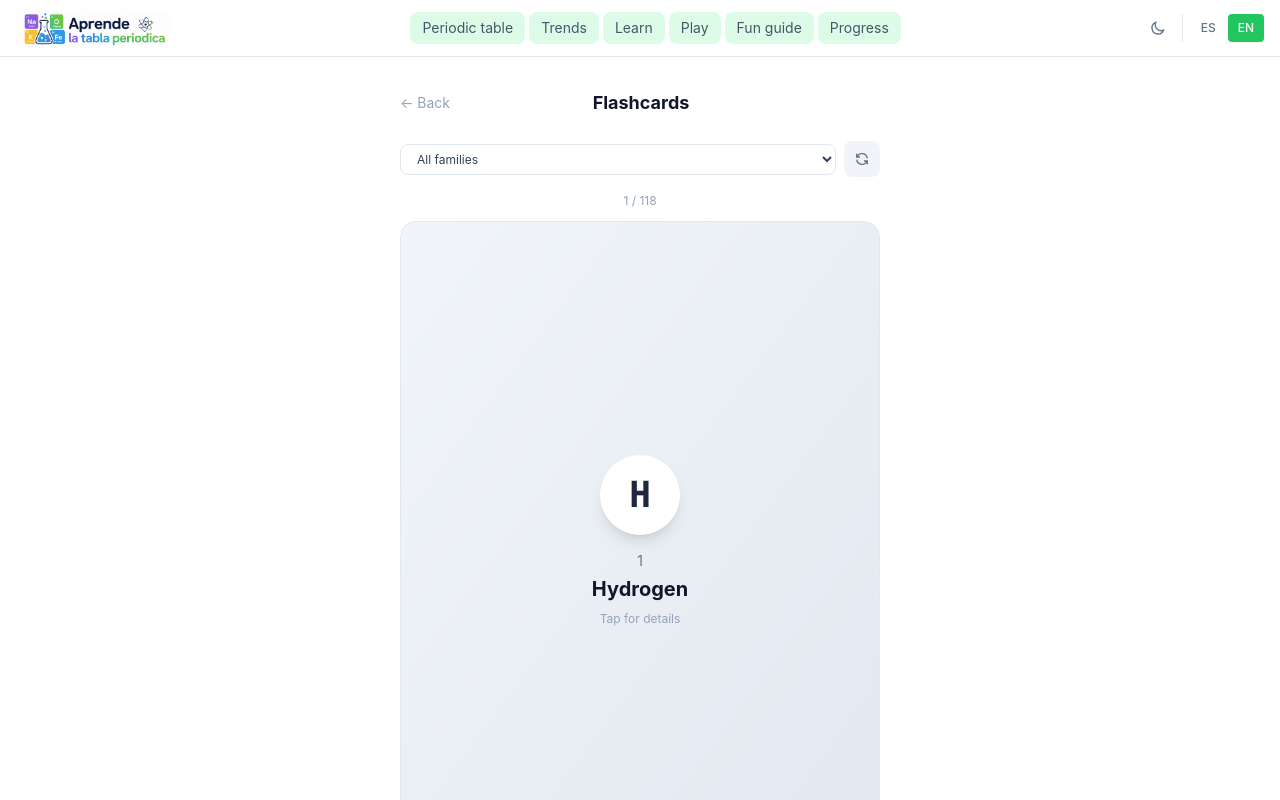
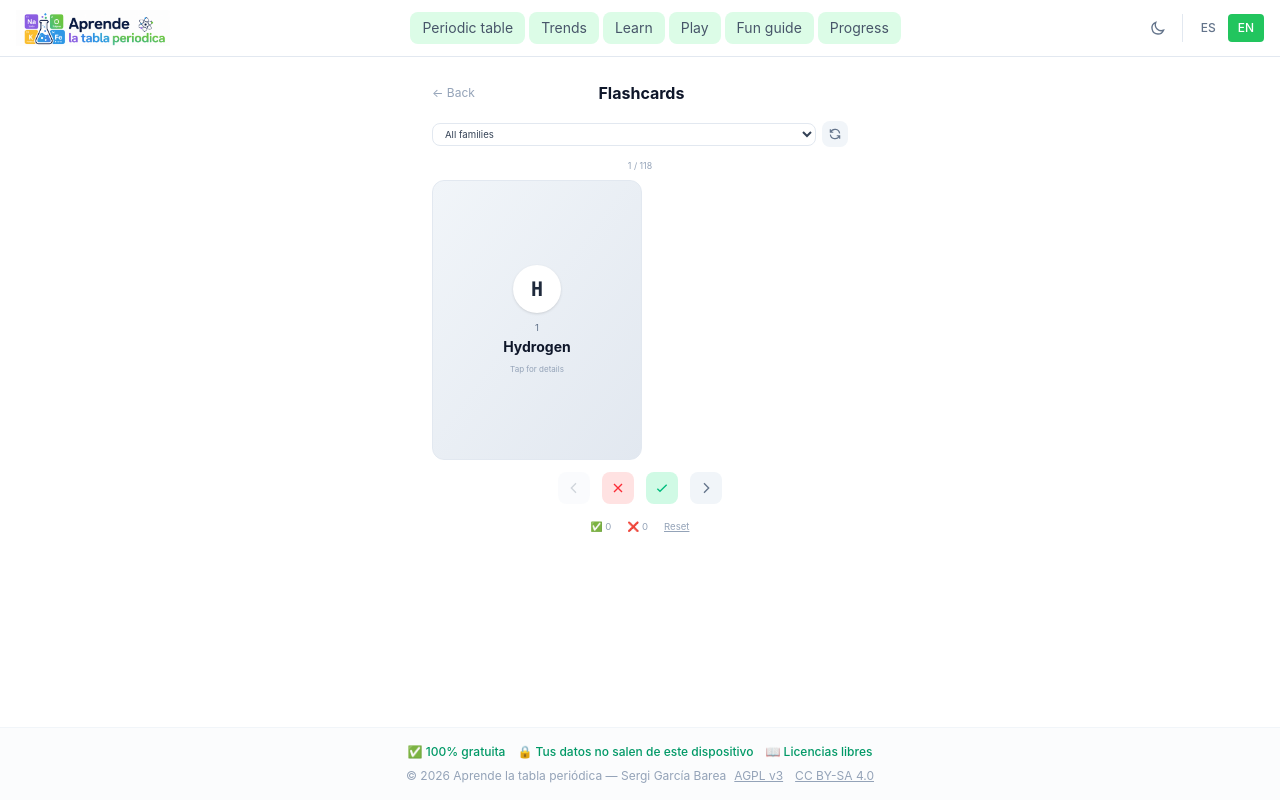
Before and after one commit to sergarb1/TablaPeriodica, a Vue app: page /#/flashcards in a window 1280 px wide. Shown: the top 800 px of the page. Built offline with nearby package versions, Linux system fonts and the light colour scheme.

Commit message:
Flashcards much smaller: reduced card size, padding, font sizes, gaps, buttons

```diff
--- a/src/pages/FlashcardsPage.vue
+++ b/src/pages/FlashcardsPage.vue
@@ -83,72 +83,72 @@ function name(el: ElementData) {
 </script>
 
 <template>
-  <div class="max-w-lg mx-auto px-4 py-8">
-    <div class="flex items-center justify-between mb-6" v-motion :initial="{ y: -10, opacity: 0 }" :visible="{ y: 0, opacity: 1 }" :duration="300">
-      <router-link to="/learn" class="text-sm text-slate-400 hover:text-slate-600 dark:hover:text-slate-300 transition-colors">&larr; {{ t('app.back') }}</router-link>
-      <h1 class="text-lg font-bold text-slate-900 dark:text-white">{{ t('app.flashcards') }}</h1>
-      <div class="w-12"></div>
+  <div class="max-w-md mx-auto px-4 py-6">
+    <div class="flex items-center justify-between mb-4" v-motion :initial="{ y: -10, opacity: 0 }" :visible="{ y: 0, opacity: 1 }" :duration="300">
+      <router-link to="/learn" class="text-xs text-slate-400 hover:text-slate-600 dark:hover:text-slate-300 transition-colors">&larr; {{ t('app.back') }}</router-link>
+      <h1 class="text-base font-bold text-slate-900 dark:text-white">{{ t('app.flashcards') }}</h1>
+      <div class="w-10"></div>
     </div>
 
-    <div v-if="!currentCard" class="text-center py-20 text-slate-400">
-      <p class="text-lg">{{ t('app.loading') }}</p>
+    <div v-if="!currentCard" class="text-center py-16 text-slate-400">
+      <p class="text-sm">{{ t('app.loading') }}</p>
     </div>
 
     <template v-else>
-      <div class="flex items-center gap-2 mb-4">
-        <select v-model="selectedFamily" class="flex-1 text-xs rounded-lg border border-slate-200 dark:border-slate-700 bg-white dark:bg-slate-900 text-slate-700 dark:text-slate-300 px-3 py-1.5">
+      <div class="flex items-center gap-1.5 mb-3">
+        <select v-model="selectedFamily" class="flex-1 text-[0.6rem] rounded-lg border border-slate-200 dark:border-slate-700 bg-white dark:bg-slate-900 text-slate-700 dark:text-slate-300 px-2 py-1">
           <option value="">{{ t('learn.allFamilies') || 'All families' }}</option>
           <option v-for="f in families" :key="f" :value="f">{{ f === 'nonmetal' ? (locale === 'es' ? 'No metal' : 'Nonmetal') : f.replace(/_/g, ' ') }}</option>
         </select>
-        <button @click="shuffle" class="p-2.5 rounded-lg bg-slate-100 dark:bg-slate-800 text-slate-500 hover:text-slate-700 dark:hover:text-slate-300 transition-colors" title="Shuffle">
-          <svg class="w-4 h-4" fill="none" stroke="currentColor" stroke-width="2" viewBox="0 0 24 24"><path d="M4 4v5h.582m15.356 2A8.001 8.001 0 004.582 9m0 0H9m11 11v-5h-.581m0 0a8.003 8.003 0 01-15.357-2m15.357 2H15"/></svg>
+        <button @click="shuffle" class="p-1.5 rounded-lg bg-slate-100 dark:bg-slate-800 text-slate-500 hover:text-slate-700 dark:hover:text-slate-300 transition-colors" title="Shuffle">
+          <svg class="w-3.5 h-3.5" fill="none" stroke="currentColor" stroke-width="2" viewBox="0 0 24 24"><path d="M4 4v5h.582m15.356 2A8.001 8.001 0 004.582 9m0 0H9m11 11v-5h-.581m0 0a8.003 8.003 0 01-15.357-2m15.357 2H15"/></svg>
         </button>
       </div>
 
-      <div class="text-center text-xs text-slate-400 mb-3">{{ currentIndex + 1 }} / {{ filteredElements.length }}</div>
+      <div class="text-center text-[0.55rem] text-slate-400 mb-2">{{ currentIndex + 1 }} / {{ filteredElements.length }}</div>
 
-      <div class="aspect-[3/4] cursor-pointer perspective-1000 mb-4" @click="flip">
+      <div class="aspect-[3/4] max-h-[280px] cursor-pointer perspective-1000 mb-3" @click="flip">
         <div class="relative w-full h-full transition-transform duration-[600ms] preserve-3d" :class="{ 'rotate-y-180': flipped }">
-          <div class="absolute inset-0 rounded-2xl bg-gradient-to-br from-slate-100 to-slate-200 dark:from-slate-800 dark:to-slate-900 border border-slate-200 dark:border-slate-700 flex flex-col items-center justify-center backface-hidden p-6">
-            <div class="w-20 h-20 rounded-full bg-white dark:bg-slate-800 shadow-lg flex items-center justify-center mb-4">
-              <span class="text-4xl font-bold font-mono text-slate-800 dark:text-slate-200">{{ currentCard.symbol }}</span>
+          <div class="absolute inset-0 rounded-xl bg-gradient-to-br from-slate-100 to-slate-200 dark:from-slate-800 dark:to-slate-900 border border-slate-200 dark:border-slate-700 flex flex-col items-center justify-center backface-hidden p-3">
+            <div class="w-12 h-12 rounded-full bg-white dark:bg-slate-800 shadow flex items-center justify-center mb-2">
+              <span class="text-xl font-bold font-mono text-slate-800 dark:text-slate-200">{{ currentCard.symbol }}</span>
             </div>
-            <p class="text-sm text-slate-500 dark:text-slate-400 mb-1">{{ currentCard.atomicNumber }}</p>
-            <h2 class="text-xl font-bold text-slate-900 dark:text-white">{{ name(currentCard) }}</h2>
-            <p class="text-xs text-slate-400 mt-2">{{ t('learn.tapToFlip') || 'Tap to reveal' }}</p>
+            <p class="text-[0.6rem] text-slate-500 dark:text-slate-400 mb-0.5">{{ currentCard.atomicNumber }}</p>
+            <h2 class="text-sm font-bold text-slate-900 dark:text-white">{{ name(currentCard) }}</h2>
+            <p class="text-[0.5rem] text-slate-400 mt-1.5">{{ t('learn.tapToFlip') || 'Tap to reveal' }}</p>
           </div>
 
-          <div class="absolute inset-0 rounded-2xl bg-white dark:bg-slate-800 border border-slate-200 dark:border-slate-700 flex flex-col items-center justify-center backface-hidden rotate-y-180 p-6">
-            <div class="text-center space-y-2">
-              <div class="w-14 h-14 rounded-full flex items-center justify-center mx-auto mb-2" :style="{ backgroundColor: currentCard.color + '30' }">
-                <span class="text-xl font-bold font-mono" :style="{ color: currentCard.color }">{{ currentCard.symbol }}</span>
+          <div class="absolute inset-0 rounded-xl bg-white dark:bg-slate-800 border border-slate-200 dark:border-slate-700 flex flex-col items-center justify-center backface-hidden rotate-y-180 p-3">
+            <div class="text-center space-y-1">
+              <div class="w-10 h-10 rounded-full flex items-center justify-center mx-auto mb-1" :style="{ backgroundColor: currentCard.color + '30' }">
+                <span class="text-sm font-bold font-mono" :style="{ color: currentCard.color }">{{ currentCard.symbol }}</span>
               </div>
-              <p class="text-sm text-slate-500">{{ currentCard.atomicMass }} u</p>
-              <p v-if="currentCard.electronegativity" class="text-xs text-slate-400">{{ t('element.electronegativity') }}: {{ currentCard.electronegativity }}</p>
-              <p v-if="currentCard.atomicRadius" class="text-xs text-slate-400">{{ t('element.atomicRadius') }}: {{ currentCard.atomicRadius }} pm</p>
-              <p class="text-xs text-slate-500 mt-2 italic">{{ currentCard.familyEs }} / {{ currentCard.familyEn }}</p>
-              <p class="text-xs text-slate-400 mt-1">{{ currentCard.group ? `G. ${currentCard.group}` : '' }} · P. {{ currentCard.period }} · {{ currentCard.block }}-block</p>
+              <p class="text-[0.6rem] text-slate-500">{{ currentCard.atomicMass }} u</p>
+              <p v-if="currentCard.electronegativity" class="text-[0.55rem] text-slate-400">{{ t('element.electronegativity') }}: {{ currentCard.electronegativity }}</p>
+              <p v-if="currentCard.atomicRadius" class="text-[0.55rem] text-slate-400">{{ t('element.atomicRadius') }}: {{ currentCard.atomicRadius }} pm</p>
+              <p class="text-[0.5rem] text-slate-500 italic">{{ currentCard.familyEs }} / {{ currentCard.familyEn }}</p>
+              <p class="text-[0.5rem] text-slate-400">{{ currentCard.group ? `G. ${currentCard.group}` : '' }} · P. {{ currentCard.period }} · {{ currentCard.block }}-block</p>
             </div>
           </div>
         </div>
       </div>
 
-      <div class="flex items-center justify-center gap-4 mb-6">
-        <button @click="prev" :disabled="currentIndex === 0" class="p-3 rounded-xl bg-slate-100 dark:bg-slate-800 text-slate-500 hover:text-slate-700 dark:hover:text-slate-300 transition-colors disabled:opacity-30 min-w-[44px] min-h-[44px] flex items-center justify-center">
-          <svg class="w-5 h-5" fill="none" stroke="currentColor" stroke-width="2" viewBox="0 0 24 24"><path d="M15 19l-7-7 7-7"/></svg>
+      <div class="flex items-center justify-center gap-3 mb-4">
+        <button @click="prev" :disabled="currentIndex === 0" class="p-2 rounded-lg bg-slate-100 dark:bg-slate-800 text-slate-500 hover:text-slate-700 dark:hover:text-slate-300 transition-colors disabled:opacity-30 flex items-center justify-center">
+          <svg class="w-4 h-4" fill="none" stroke="currentColor" stroke-width="2" viewBox="0 0 24 24"><path d="M15 19l-7-7 7-7"/></svg>
         </button>
-        <button @click="markUnknown" class="p-3 rounded-xl bg-red-100 dark:bg-red-900/30 text-red-500 hover:bg-red-200 dark:hover:bg-red-800/40 transition-colors min-w-[44px] min-h-[44px] flex items-center justify-center" title="Don't know">
-          <svg class="w-5 h-5" fill="none" stroke="currentColor" stroke-width="2" viewBox="0 0 24 24"><path d="M6 18L18 6M6 6l12 12"/></svg>
+        <button @click="markUnknown" class="p-2 rounded-lg bg-red-100 dark:bg-red-900/30 text-red-500 hover:bg-red-200 dark:hover:bg-red-800/40 transition-colors flex items-center justify-center" title="Don't know">
+          <svg class="w-4 h-4" fill="none" stroke="currentColor" stroke-width="2" viewBox="0 0 24 24"><path d="M6 18L18 6M6 6l12 12"/></svg>
         </button>
-        <button @click="markKnown" class="p-3 rounded-xl bg-emerald-100 dark:bg-emerald-900/30 text-emerald-500 hover:bg-emerald-200 dark:hover:bg-emerald-800/40 transition-colors min-w-[44px] min-h-[44px] flex items-center justify-center" title="Know it">
-          <svg class="w-5 h-5" fill="none" stroke="currentColor" stroke-width="2" viewBox="0 0 24 24"><path d="M5 13l4 4L19 7"/></svg>
+        <button @click="markKnown" class="p-2 rounded-lg bg-emerald-100 dark:bg-emerald-900/30 text-emerald-500 hover:bg-emerald-200 dark:hover:bg-emerald-800/40 transition-colors flex items-center justify-center" title="Know it">
+          <svg class="w-4 h-4" fill="none" stroke="currentColor" stroke-width="2" viewBox="0 0 24 24"><path d="M5 13l4 4L19 7"/></svg>
         </button>
-        <button @click="next" :disabled="currentIndex >= filteredElements.length - 1" class="p-3 rounded-xl bg-slate-100 dark:bg-slate-800 text-slate-500 hover:text-slate-700 dark:hover:text-slate-300 transition-colors disabled:opacity-30 min-w-[44px] min-h-[44px] flex items-center justify-center">
-          <svg class="w-5 h-5" fill="none" stroke="currentColor" stroke-width="2" viewBox="0 0 24 24"><path d="M9 5l7 7-7 7"/></svg>
+        <button @click="next" :disabled="currentIndex >= filteredElements.length - 1" class="p-2 rounded-lg bg-slate-100 dark:bg-slate-800 text-slate-500 hover:text-slate-700 dark:hover:text-slate-300 transition-colors disabled:opacity-30 flex items-center justify-center">
+          <svg class="w-4 h-4" fill="none" stroke="currentColor" stroke-width="2" viewBox="0 0 24 24"><path d="M9 5l7 7-7 7"/></svg>
         </button>
       </div>
 
-      <div class="flex items-center justify-center gap-6 text-xs text-slate-400">
+      <div class="flex items-center justify-center gap-4 text-[0.6rem] text-slate-400">
         <span>✅ {{ knownElements.size }}</span>
         <span>❌ {{ unknownElements.size }}</span>
         <button @click="resetProgress" class="underline hover:text-slate-600 dark:hover:text-slate-300 transition-colors">Reset</button>
```
